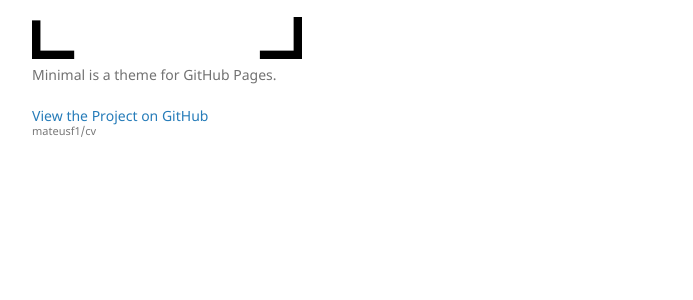
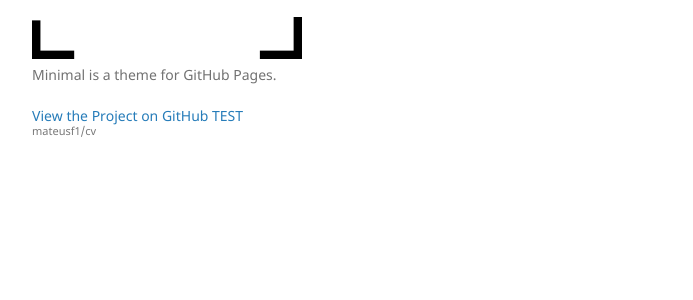
Before and after one commit to mateusf1/cv, a Jekyll site: the page built from another-page.md, in a window 1280 px wide. Shown: the part 249-549 px from the top of the page, without its empty margins (178-871 px from the left). Built offline with Jekyll 4.4.1, drawn with Linux system fonts in a browser that asks for light colours; our own code applies the rules of GitHub Pages for plain Markdown files.

Commit message:
Update default.html

```diff
--- a/_layouts/default.html
+++ b/_layouts/default.html
@@ -24,7 +24,7 @@
         <p>{{ site.description | default: site.github.project_tagline }}</p>
 
         {% if site.github.is_project_page %}
-        <p class="view"><a href="{{ site.github.repository_url }}">View the Project on GitHub <small>{{ site.github.repository_nwo }}</small></a></p>
+        <p class="view"><a href="{{ site.github.repository_url }}">View the Project on GitHub TEST<small>{{ site.github.repository_nwo }}</small></a></p>
         {% endif %}
 
         {% if site.github.is_user_page %}
```
